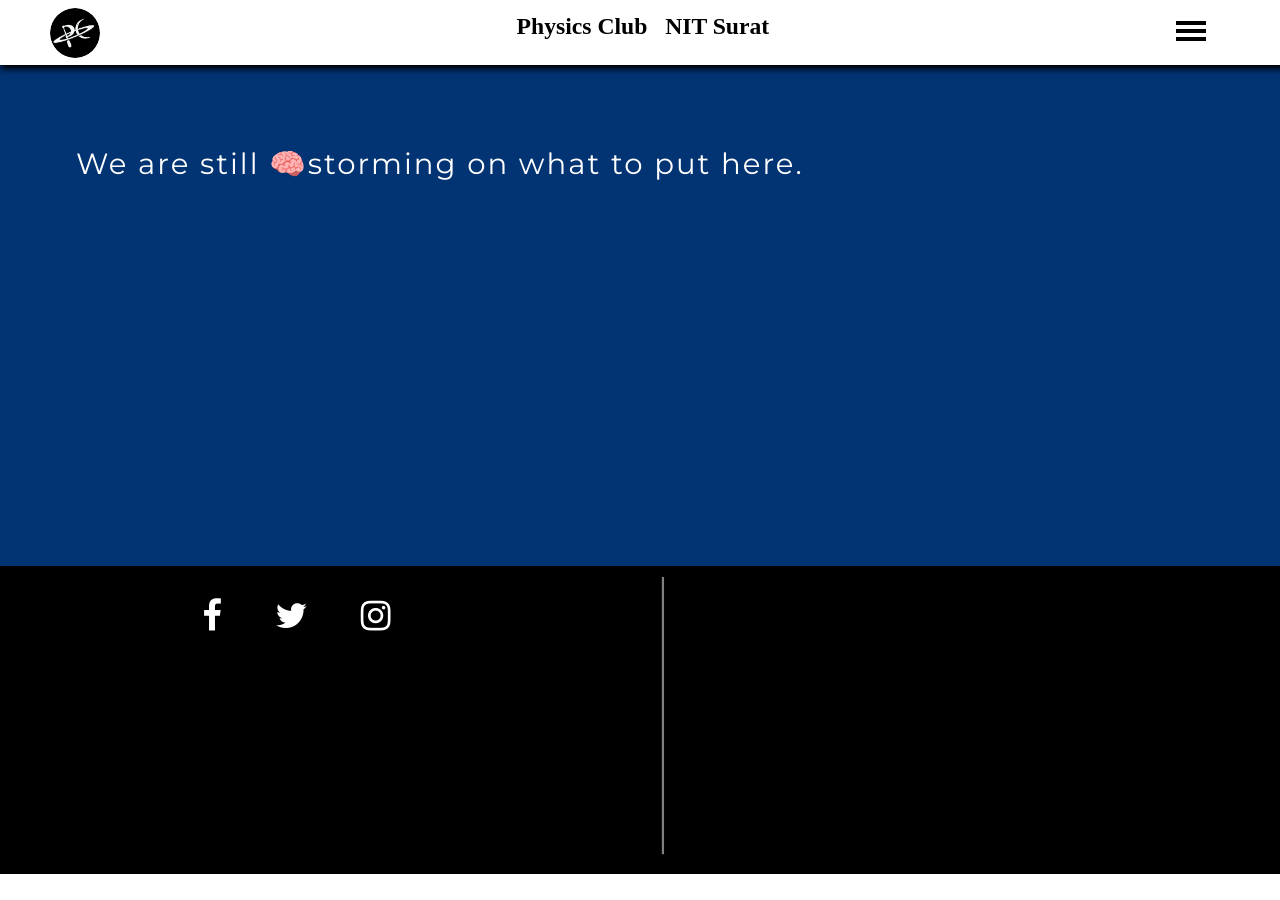
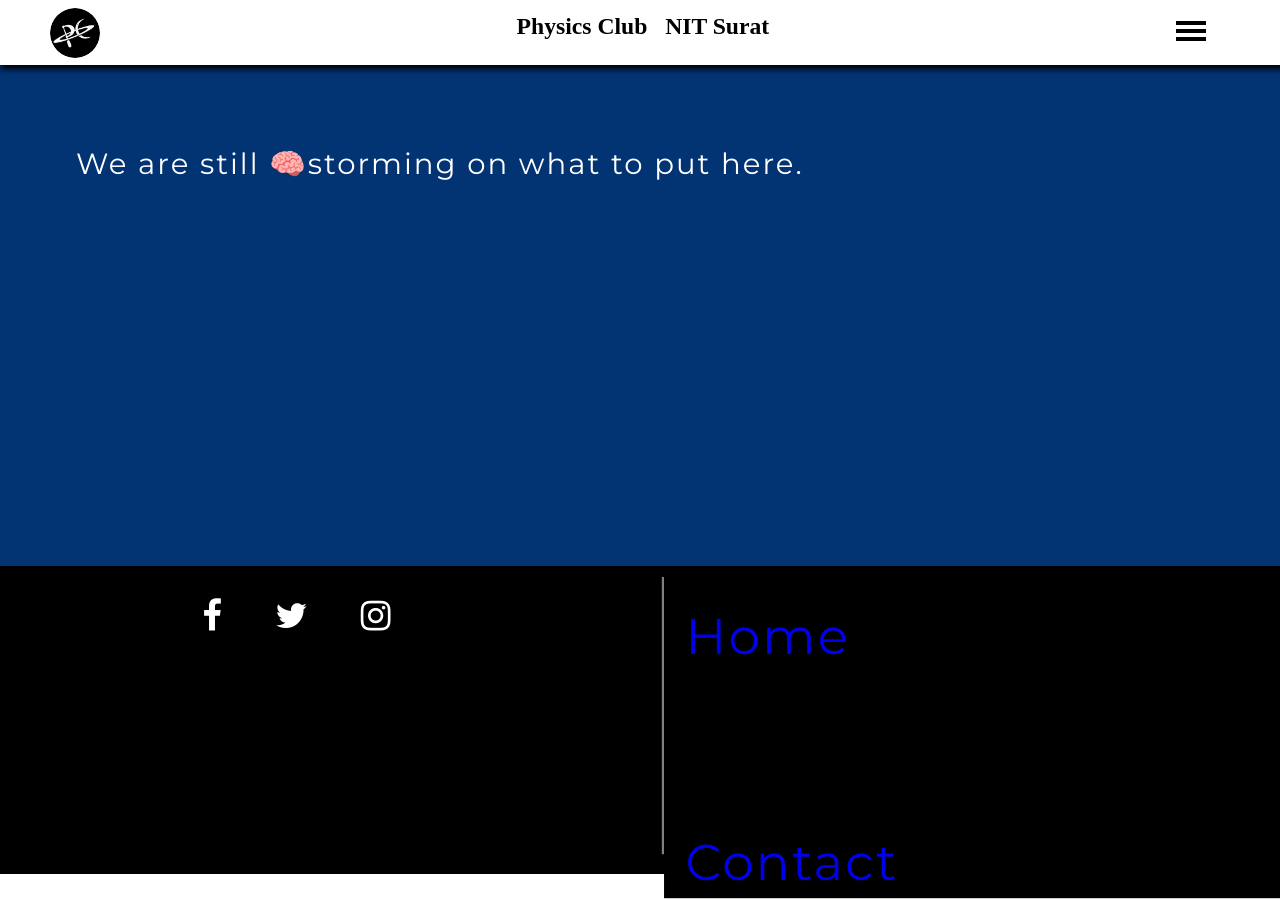
Before and after one commit to adithyarao3103/Physics-Club-Website-Trial, a Jekyll site: the page built from index.html, in a window 1280 px wide and 900 px high, scrolled down 1608 px. Built offline with Jekyll 4.4.1, drawn with Linux system fonts in a browser that asks for light colours; some web fonts are replaced; before the commit the page ends 2482 px from its top, so only the background shows below that.

Commit message:
footer edit

```diff
--- a/_layouts/fixed.html
+++ b/_layouts/fixed.html
@@ -60,10 +60,10 @@
         </div>
         </center>
         <div id="footmenu">
-            <div class="footermenu"></div>
-            <div class="footermenu"></div>
-            <div class="footermenu"></div>
-            <div class="footermenu"></div>
+            <a class="footermenu" href="/index.html">Home</a><br>
+            <a class="footermenu" href="/team.html"></a>Team<br>
+            <a class="footermenu" href="/events.html"></a>Events<br>
+            <a class="footermenu" href="/contact.html">Contact</a>
         </div>
     </div>
 
--- a/assets/css/fixed.css
+++ b/assets/css/fixed.css
@@ -342,3 +342,17 @@ body{
   background: black;
   color: white;
 }
+
+#footmenu{
+	background-color: black;
+	height: 28vh;
+	padding: 20px;
+}
+
+.footermenu{
+	text-decoration: none;
+	text-transform: capitalize;
+	font-size: calc(20px + 2vw);
+	letter-spacing: 2px;
+	line-height: 1.5;
+}
```
